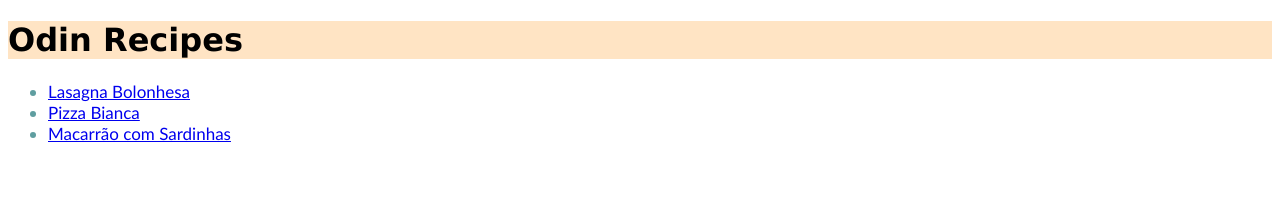
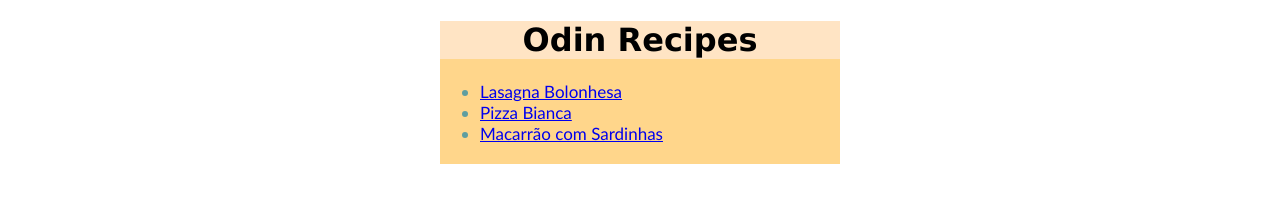
Before and after one commit to plus-300/odin-recipes, a plain HTML site: page index.html in a window 1280 px wide. Drawn offline with Linux system fonts and the light colour scheme.

Commit message:
alterações de margins e box model em todas as pags

```diff
--- a/index.html
+++ b/index.html
@@ -6,13 +6,19 @@
     <title>Odin Recipes</title>
 </head>
 
+<!--
+teste
+-->
+
 <body>
+    <div class="caixa">
         <h1>Odin Recipes</h1>
         <ul class="listas">
             <li><a href="./recipes/lasagna.html">Lasagna Bolonhesa</a></li>
             <li><a href="./recipes/pizza.html">Pizza Bianca</a></li>
             <li><a href=./recipes/mac.html>Macarrão com Sardinhas</a></li>
         </ul>
+    </div>
 
 </body>
 </html>
--- a/style.css
+++ b/style.css
@@ -1,12 +1,31 @@
+/*
+* {
+    outline: 0.5px black dashed;
+}
+*/
+
+* img {
+    display: block;
+    margin: 0 auto;
+}
+
+.caixa {
+    width: 400px;
+    margin: 0 auto;
+    background: rgb(255, 214, 139);
+}
+
 h1 {
     background-color: bisque;
     font-family:'Lucida Sans', 'Lucida Sans Regular', 'Lucida Grande', 'Lucida Sans Unicode', Geneva, Verdana, sans-serif;
+    text-align: center;
 }
 
 .listas {
     font-family: 'Trebuchet MS', 'Lucida Sans Unicode', 'Lucida Grande', 'Lucida Sans', Arial, sans-serif;
     color:cadetblue;
     font-size: 17px;
+    padding-bottom: 20px;
 }
 
 .centralizado {
@@ -16,4 +35,5 @@ h1 {
 .delicia {
     background-color: rgba(255, 165, 0, 0.5);
     font-weight: 700;
+    width: 158px;
 }
```
Lines whose indentation alone changed are shown as unchanged.
